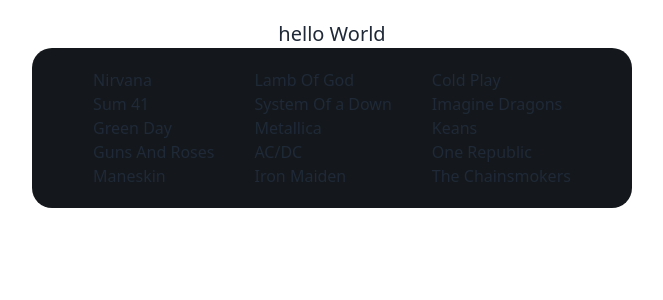
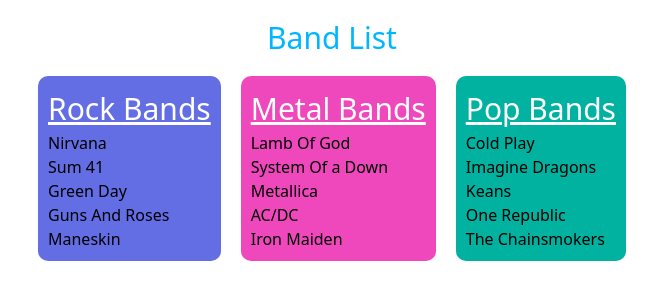
Before and after one commit to rubaiiyat/Learn-Javascript, a plain HTML site: page 12-DOM/01-Basic-DOM/index.html in a window 1280 px wide. Shown: the whole page, without its empty margins (308-971 px from the left). Drawn offline with nearby package versions, Linux system fonts and the light colour scheme.

Commit message:
Basic DOM

```diff
--- a/12-DOM/01-Basic-DOM/index.html
+++ b/12-DOM/01-Basic-DOM/index.html
@@ -12,7 +12,7 @@
     <script src="https://cdn.tailwindcss.com"></script>
   </head>
   <body class="mainBody text-center mt-5">
-    <h1 class="text-xl">hello World</h1>
+    <h1 class="text-3xl text-info">Band List</h1>
 
     <script src="script.js"></script>
   </body>
--- a/12-DOM/01-Basic-DOM/script.js
+++ b/12-DOM/01-Basic-DOM/script.js
@@ -8,15 +8,20 @@
 firstDiv.style.gap = "20px";
 firstDiv.style.textAlign = "start";
 firstDiv.style.marginTop = "50px";
-firstDiv.style.background = "gray";
-firstDiv.style.background = "#14181c";
-firstDiv.style.width = "600px";
 firstDiv.style.borderRadius = "20px";
 firstDiv.style.padding = "20px";
 firstDiv.style.margin = "auto";
+firstDiv.style.color = "black";
 
 const rockList = document.createElement("div");
 firstDiv.appendChild(rockList);
+
+const rockTitle = document.createElement("h1");
+rockTitle.innerText = "Rock Bands";
+rockList.appendChild(rockTitle);
+rockTitle.style.fontSize = "30px";
+rockTitle.style.color = "white";
+rockTitle.style.textDecoration = "underline";
 
 const rockBands = document.createElement("ul");
 rockBands.innerHTML = `
@@ -29,8 +34,19 @@
 
 rockList.appendChild(rockBands);
 
+rockList.style.background = "#646EE4";
+rockList.style.padding = "10px";
+rockList.style.borderRadius = "10px";
+
 const metalList = document.createElement("div");
 firstDiv.appendChild(metalList);
+
+const metalTitle = document.createElement("h1");
+metalTitle.innerText = "Metal Bands";
+metalList.appendChild(metalTitle);
+metalTitle.style.fontSize = "30px";
+metalTitle.style.color = "white";
+metalTitle.style.textDecoration = "underline";
 
 const metalBand = document.createElement("ul");
 metalBand.innerHTML = `
@@ -41,10 +57,20 @@
     <li>Iron Maiden</li>
 
 `;
-firstDiv.appendChild(metalBand);
+metalList.appendChild(metalBand);
+metalList.style.background = "#EF47BC";
+metalList.style.padding = "10px";
+metalList.style.borderRadius = "10px";
 
 const poplList = document.createElement("div");
 firstDiv.appendChild(poplList);
+
+const popTitle = document.createElement("h1");
+popTitle.innerText = "Pop Bands";
+poplList.appendChild(popTitle);
+popTitle.style.fontSize = "30px";
+popTitle.style.color = "white";
+popTitle.style.textDecoration = "underline";
 
 const popBand = document.createElement("ul");
 popBand.innerHTML = `
@@ -55,4 +81,8 @@
     <li>The Chainsmokers</li>
 
 `;
-firstDiv.appendChild(popBand);
+poplList.appendChild(popBand);
+
+poplList.style.background = "#00B29F";
+poplList.style.padding = "10px";
+poplList.style.borderRadius = "10px";
```
